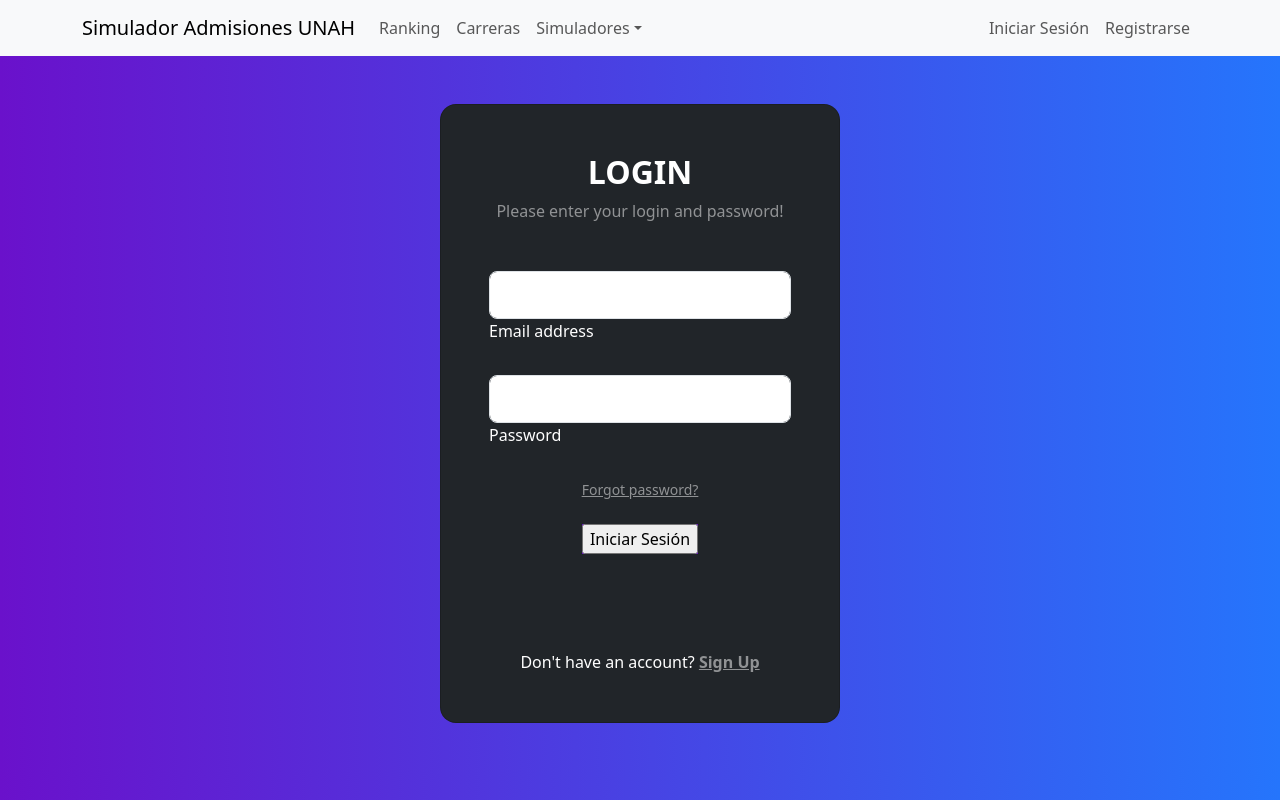
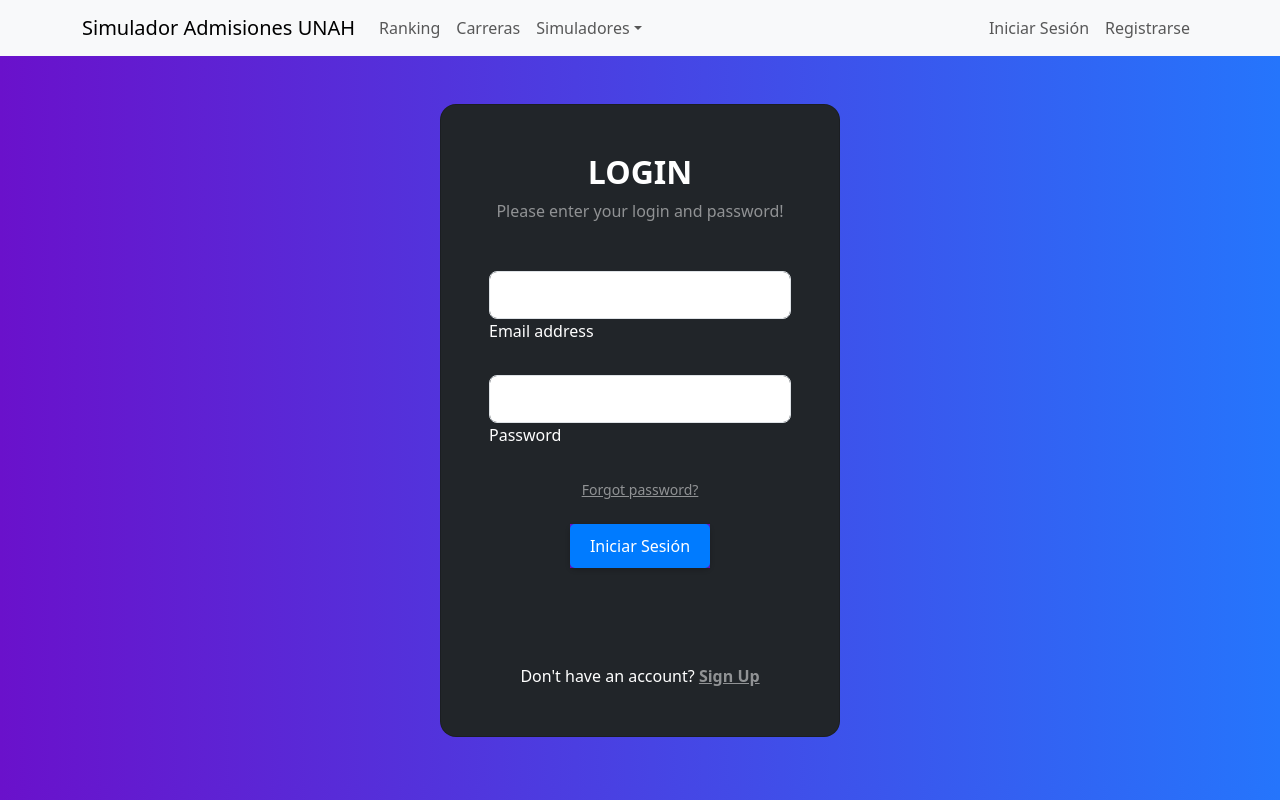
Before and after one commit to JorgeML01/simulador-examen-paa, a React (Create React App) app in the folder simulador-examen-paa-app/: page /login in a window 1280 px wide. Built offline with nearby package versions, Linux system fonts and the light colour scheme.

Commit message:
button css

```diff
--- a/simulador-examen-paa-app/src/components/LoginForm/LoginForm.jsx
+++ b/simulador-examen-paa-app/src/components/LoginForm/LoginForm.jsx
@@ -130,8 +130,20 @@ function LoginForm() {
                   type="submit"
                   value="Iniciar Sesión"
                   onClick={handleSubmit}
+                  style={{
+                    padding: "10px 20px", // Adjust padding for touch targets
+                    fontSize: "16px", // Adjust font size for readability
+                    cursor: "pointer", // Change cursor to indicate interactivity
+                    border: "none", // Remove border for a cleaner look
+                    borderRadius: "5px", // Add some border radius for rounded corners
+                    backgroundColor: "#007bff", // Change background color
+                    color: "white", // Change text color
+                    boxShadow: "0px 2px 5px rgba(0, 0, 0, 0.2)", // Add a subtle shadow
+                    transition: "background-color 0.3s", // Add a smooth transition
+                  }}
                 />
               </div>
+
               <div className="d-flex flex-row mt-3 mb-5">
                 <MDBBtn
                   tag="a"
```
